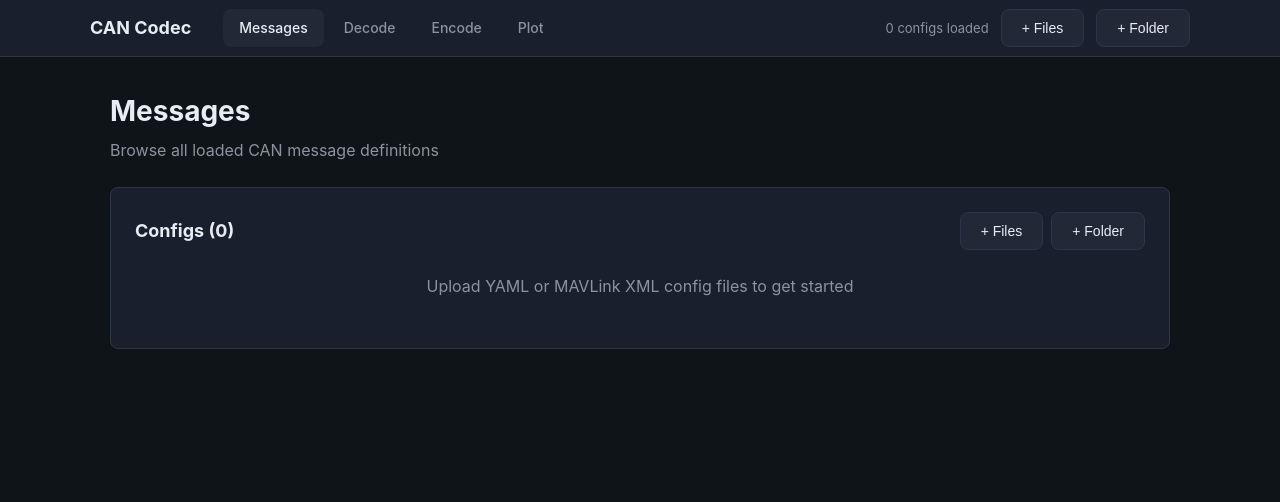
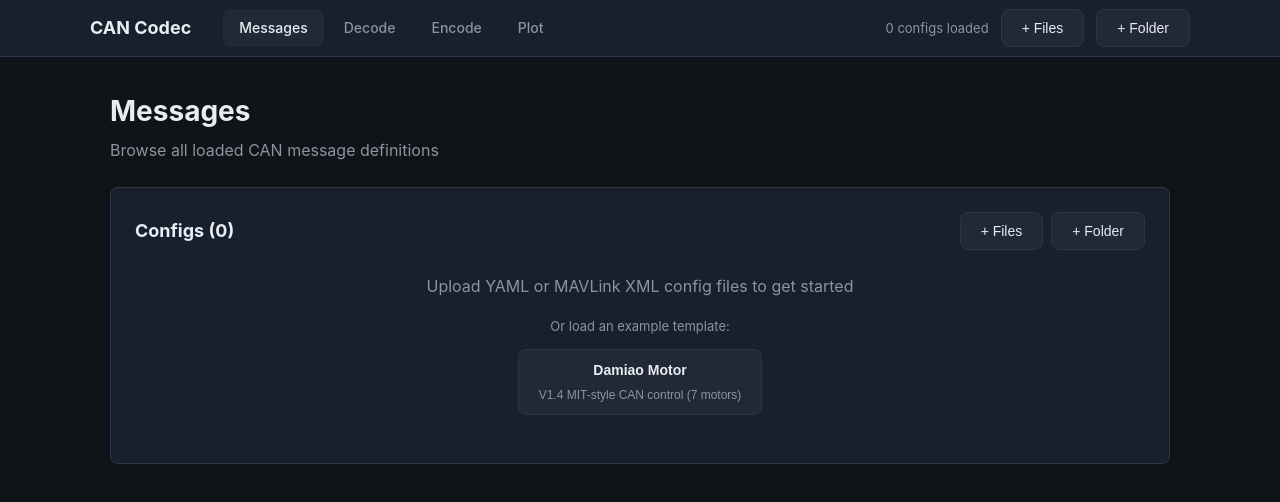
Before and after one commit to LueApp/can-codec, a SvelteKit app in the folder web/: page / in a window 1280 px wide. Shown: the top 502 px of the page. Built offline with nearby package versions, Linux system fonts and the light colour scheme.

Commit message:
feat: add bundled Damiao Motor template for quick-start config loading
New users can now load the example_damiao.yaml config with one click
instead of needing to manually upload files.

```diff
--- /dev/null
+++ b/web/src/app.d.ts
@@ -0,0 +1,4 @@
+declare module '*.yaml?raw' {
+	const content: string;
+	export default content;
+}
--- a/web/src/lib/codec-store.svelte.ts
+++ b/web/src/lib/codec-store.svelte.ts
@@ -4,6 +4,7 @@
 
 import { Codec } from './codec';
 import { parseConfig, saveConfigsToStorage, loadConfigsFromStorage, type StoredConfig } from './config-loader';
+import { CONFIG_TEMPLATES } from './templates';
 
 class CodecStore {
   codec = $state(new Codec());
@@ -32,6 +33,12 @@ class CodecStore {
     }
   }
 
+  loadTemplate(templateId: string): void {
+    const tmpl = CONFIG_TEMPLATES.find((t) => t.id === templateId);
+    if (!tmpl) return;
+    this.addConfig(tmpl.filename, tmpl.content);
+  }
+
   removeConfig(filename: string): void {
     this.configs = this.configs.filter((c) => c.filename !== filename);
     saveConfigsToStorage(this.configs);
--- /dev/null
+++ b/web/src/lib/templates.ts
@@ -0,0 +1,19 @@
+import damiao from '../../../configs/example_damiao.yaml?raw';
+
+export interface ConfigTemplate {
+	id: string;
+	name: string;
+	description: string;
+	filename: string;
+	content: string;
+}
+
+export const CONFIG_TEMPLATES: ConfigTemplate[] = [
+	{
+		id: 'damiao',
+		name: 'Damiao Motor',
+		description: 'V1.4 MIT-style CAN control (7 motors)',
+		filename: 'example_damiao.yaml',
+		content: damiao,
+	},
+];
--- a/web/src/routes/+page.svelte
+++ b/web/src/routes/+page.svelte
@@ -1,5 +1,6 @@
 <script lang="ts">
   import { codecStore } from '$lib/codec-store.svelte';
+  import { CONFIG_TEMPLATES } from '$lib/templates';
 
   let search = $state('');
   let selectedDevice = $state('');
@@ -56,7 +57,16 @@
     </div>
     {#if codecStore.configs.length === 0}
       <div style="text-align: center; padding: 24px; color: var(--text-dim);">
-        Upload YAML or MAVLink XML config files to get started
+        <p style="margin-bottom: 16px;">Upload YAML or MAVLink XML config files to get started</p>
+        <p style="margin-bottom: 12px; font-size: 13px;">Or load an example template:</p>
+        <div style="display: flex; gap: 8px; justify-content: center; flex-wrap: wrap;">
+          {#each CONFIG_TEMPLATES as tmpl}
+            <button onclick={() => codecStore.loadTemplate(tmpl.id)} style="display: flex; flex-direction: column; align-items: center; padding: 12px 20px;">
+              <strong>{tmpl.name}</strong>
+              <span style="font-size: 12px; color: var(--text-dim); margin-top: 4px;">{tmpl.description}</span>
+            </button>
+          {/each}
+        </div>
       </div>
     {:else}
       {#each codecStore.configs as cfg}
@@ -70,6 +80,14 @@
           <button class="danger" style="padding: 4px 10px; font-size: 12px;" onclick={() => codecStore.removeConfig(cfg.filename)}>Remove</button>
         </div>
       {/each}
+      {#if CONFIG_TEMPLATES.some(t => !codecStore.configs.find(c => c.filename === t.filename))}
+        <div style="padding: 8px 0; border-top: 1px solid var(--border); margin-top: 8px; display: flex; align-items: center; gap: 8px; flex-wrap: wrap;">
+          <span style="font-size: 12px; color: var(--text-dim);">Templates:</span>
+          {#each CONFIG_TEMPLATES.filter(t => !codecStore.configs.find(c => c.filename === t.filename)) as tmpl}
+            <button style="padding: 4px 10px; font-size: 12px;" onclick={() => codecStore.loadTemplate(tmpl.id)}>+ {tmpl.name}</button>
+          {/each}
+        </div>
+      {/if}
     {/if}
   </div>
 
```
